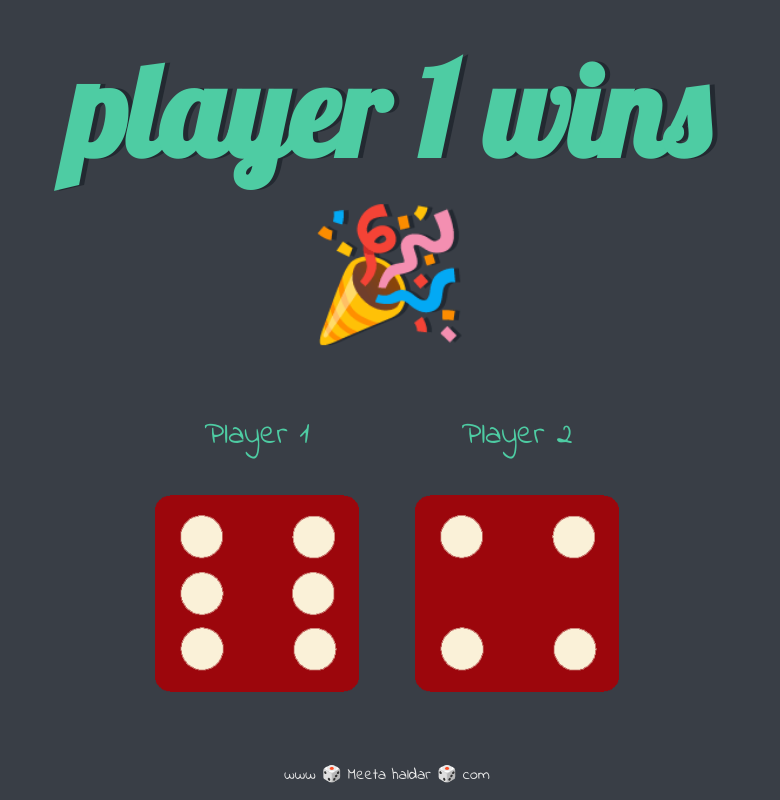
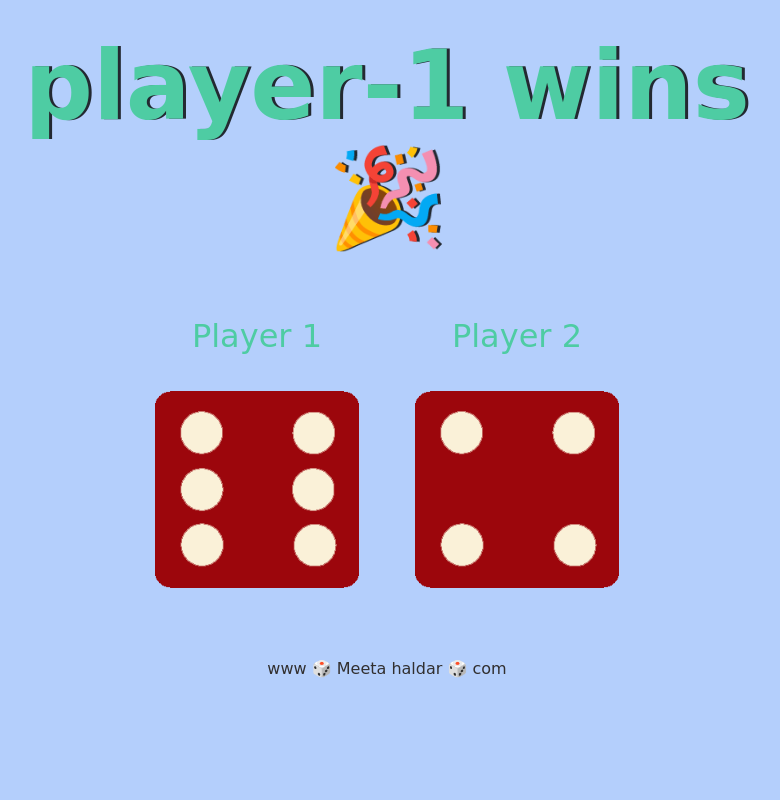
Before and after one commit to MeetaHaldar/Dice, a plain HTML site: page index.html in a window 1280 px wide. Shown: the whole page, without its empty margins (253-1033 px from the left). Drawn offline with Linux system fonts and the light colour scheme.

```diff
--- a/index.js
+++ b/index.js
@@ -29,11 +29,11 @@ var  image2=document.querySelectorAll("img")[1].setAttribute("src","images/dice"
 // now, for addressing the h1
 if(randomNumber1>randomNumber2)
 {
-    document.querySelector("h1").innerHTML=("player 1 wins 🎉");
+    document.querySelector("h1").innerHTML=("player-1 wins 🎉");
 }
 else if(randomNumber2>randomNumber1)
 {
-    document.querySelector("h1").innerHTML=("player 2 wins 🎉");
+    document.querySelector("h1").innerHTML=("player-2 wins 🎉");
 }
 else{
     document.querySelector("h1").innerHTML=("DRAW ☹");
--- a/styles.css
+++ b/styles.css
@@ -11,21 +11,21 @@
 }
 
 body {
-  background-color: #393E46;
+  background-color: #b4cffc;
 }
 
 h1 {
   margin: 30px;
-  font-family: 'Lobster', cursive;
-  text-shadow: 5px 0 #232931;
-  font-size: 8rem;
+  font-family:cursive;
+  text-shadow: 3px 0 #232931;
+  font-size: 6rem;
   color: #4ECCA3;
 }
 
 p {
   font-size: 2rem;
   color: #4ECCA3;
-  font-family: 'Indie Flower', cursive;
+  font-family: cursive;
 }
 
 img {
@@ -34,8 +34,8 @@ img {
 
 footer {
   margin-top: 5%;
-  color: #EEEEEE;
+  color: #312f2f;
   text-align: center;
-  font-family: 'Indie Flower', cursive;
+  font-family: cursive;
 
 }
```
